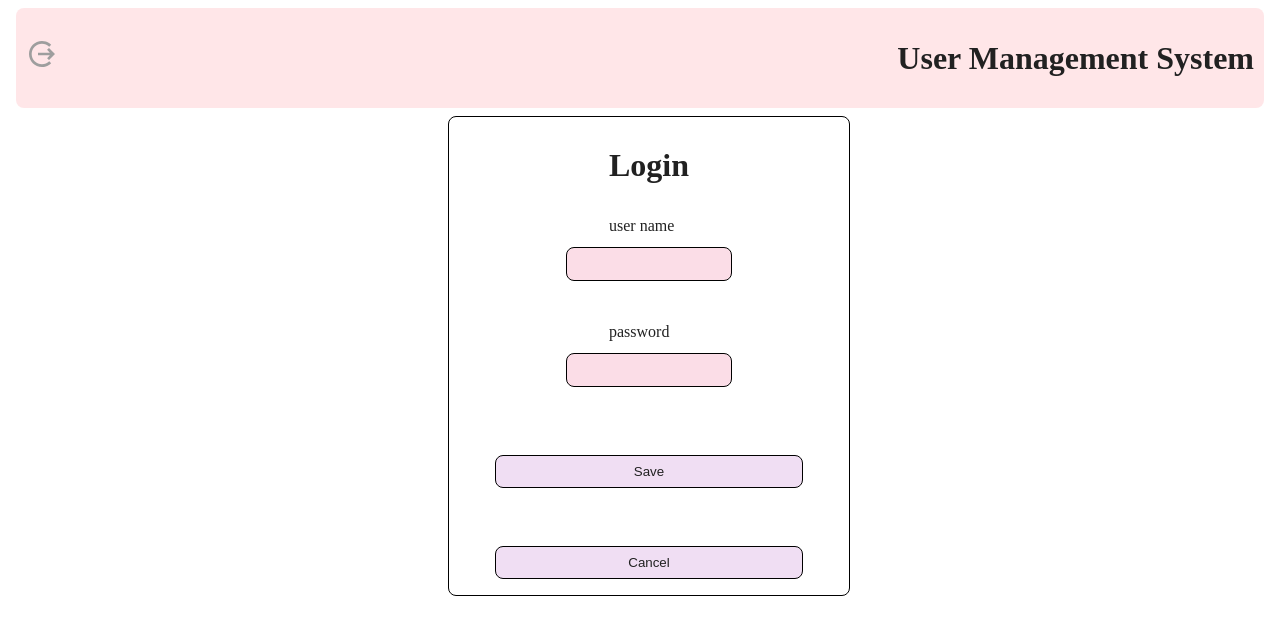
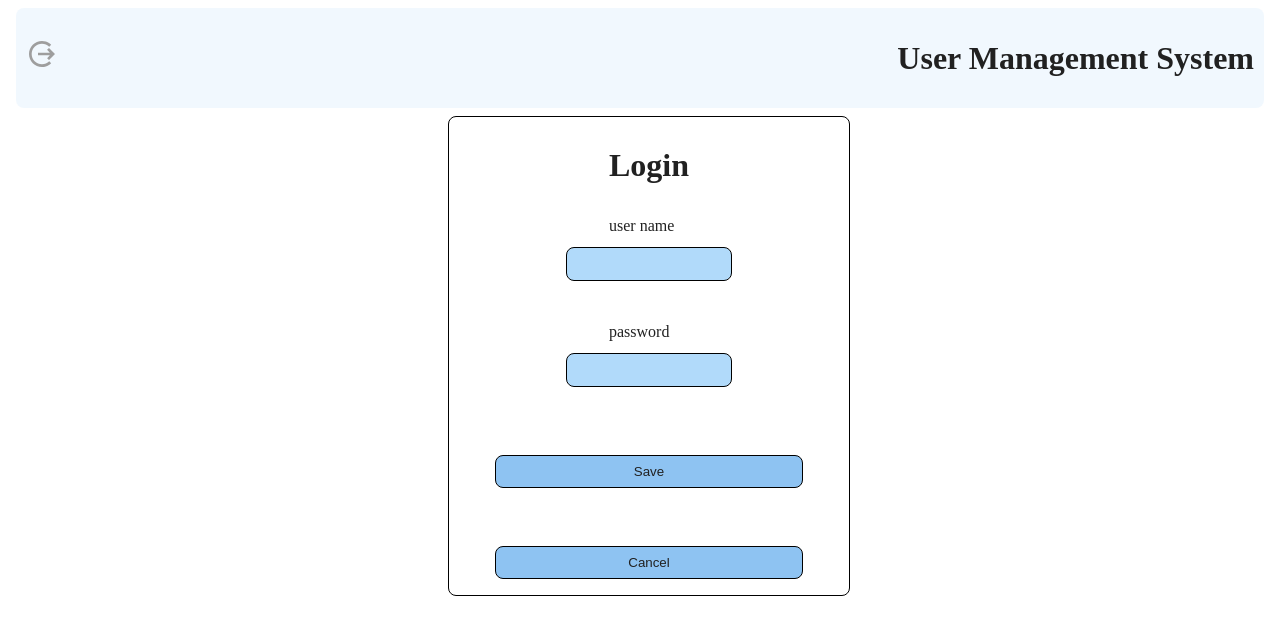
Before and after one commit to MosheRW/UMS, a React (Create React App) app: page /login in a window 1280 px wide. Shown: the top 634 px of the page. Built offline with nearby package versions, Linux system fonts and the light colour scheme; no server answers.

Commit message:
🎈 perf(theme): refactor color scheme
thired try

```diff
--- a/src/components/dashboardComopnenet/dashboardComopnenet.style.ts
+++ b/src/components/dashboardComopnenet/dashboardComopnenet.style.ts
@@ -101,10 +101,10 @@ border: 1px solid #ddd;
 export const DisplayUsersBrowserEditionRow = styled.tr<{ $odd: boolean }>`
 background-color: ${({ theme }) =>
     (props) =>
-      props.$odd ? theme.secondComponentsColorTransperent : theme.thirdComponentsColorTransperent};
-color: ${({ theme }) =>
+      props.$odd ? theme.firstComponentsColor : theme.thirdComponentsColorTransperent};
+/* color: ${({ theme }) =>
     (props) =>
-      props.$odd ? theme.primaryTextColor : theme.secondaryTextColor};
+      props.$odd ? theme.primaryTextColor : theme.secondaryTextColor}; */
 color: ${({ theme }) => theme.primaryTextColor};
 text-align: ${({ theme }) => theme.alignText};
 border-style: solid;
@@ -133,7 +133,7 @@ export const DisplayUsersMobileEditionContainer = styled.div`
 `;
 
 export const DisplayUserMobileEdition = styled.div<{ $isChoosen: boolean }>`
-background-color: ${({ $isChoosen }) => ($isChoosen ? ({ theme }) => theme.thirdComponentsColorTransperent : ({ theme }) => theme.secondComponentsColorTransperent)};
+background-color: ${({ $isChoosen }) => ($isChoosen ? ({ theme }) => theme.firstComponentsColor : ({ theme }) => theme.secondComponentsColorTransperent)};
   display: flex;
   flex-direction: column;
   justify-content: space-between;
--- a/src/style/themes.style.ts
+++ b/src/style/themes.style.ts
@@ -37,48 +37,49 @@ export const Clicking = css``;
 export const lightTheme: Theme = {
   backgroundColor: "#FFFFFF", // Pure white background
 
-  firstComponentsColor: "#FFCDD2", // Red 100
-  secondComponentsColor: "#F8BBD0", // Pink 100
-  thirdComponentsColor: "#E1BEE7", // Purple 100
+  firstComponentsColor: "#E3F2FD", // Light Blue 100
+  secondComponentsColor: "#64B5F6", // Light Blue 400
+  thirdComponentsColor: "#0D47A1", // Blue 900   "#1E88E5", // Blue 600
 
-  firstComponentsColorTransperent: "rgba(255, 205, 210, 0.5)", // Red 100 (50% opacity)
-  secondComponentsColorTransperent: "rgba(248, 187, 208, 0.5)", // Pink 100 (50% opacity)
-  thirdComponentsColorTransperent: "rgba(225, 190, 231, 0.5)", // Purple 100 (50% opacity)
+  firstComponentsColorTransperent: "rgba(227, 242, 253, 0.5)", // Light Blue 100 (50% opacity)
+  secondComponentsColorTransperent: "rgba(100, 181, 246, 0.5)", // Light Blue 400 (50% opacity)
+  thirdComponentsColorTransperent: "rgba(30, 136, 229, 0.5)", // Blue 600 (50% opacity)
 
-  frameColor: "#CFD8DC", // Blue Grey 200
+  frameColor: "#B0BEC5", // Blue Grey 300
 
-  primaryTextColor: "#212121", // Grey 900 for main text
-  secondaryTextColor: "#616161", // Grey 700 for secondary text
-  thirdTextColor: "#9E9E9E", // Grey 500 for subtle text
+  primaryTextColor: "#212121", // Grey 900
+  secondaryTextColor: "#616161", // Grey 700
+  thirdTextColor: "#9E9E9E", // Grey 500
 
   primaryTextFont: "'Roboto', sans-serif",
   secondaryTextFont: "'Roboto', sans-serif",
   thirdTextFont: "'Roboto', sans-serif",
 
-  primaryTextSize: "18px", // Larger size for main text
-  secondaryTextSize: "16px",
-  thirdTextSize: "14px",
+  primaryTextSize: "16px",
+  secondaryTextSize: "14px",
+  thirdTextSize: "12px",
 
-  borderRadius: "10px", // Slightly rounded corners
-  borderWidth: "1.5px", // Thicker for clarity
-  borderColor: "#B0BEC5", // Blue Grey 300 for borders
+  borderRadius: "8px", // Rounded corners for a modern look
+  borderWidth: "1px",
+  borderColor: "#E0E0E0", // Grey 300
   alignText: "left",
 };
+
 
 export const darkTheme: Theme = {
   backgroundColor: "#121212", // Deep black background
 
-  firstComponentsColor: "#EF5350", // Red 400
-  secondComponentsColor: "#AB47BC", // Purple 400
-  thirdComponentsColor: "#42A5F5", // Blue 400
+  firstComponentsColor: "#1E88E5", // Blue 600
+  secondComponentsColor: "#1565C0", // Blue 800
+  thirdComponentsColor: "#0D47A1", // Blue 900
 
-  firstComponentsColorTransperent: "rgba(239, 83, 80, 0.5)", // Red 400 (50% opacity)
-  secondComponentsColorTransperent: "rgba(171, 71, 188, 0.5)", // Purple 400 (50% opacity)
-  thirdComponentsColorTransperent: "rgba(66, 165, 245, 0.5)", // Blue 400 (50% opacity)
+  firstComponentsColorTransperent: "rgba(30, 136, 229, 0.5)", // Blue 600 (50% opacity)
+  secondComponentsColorTransperent: "rgba(21, 101, 192, 0.5)", // Blue 800 (50% opacity)
+  thirdComponentsColorTransperent: "rgba(13, 71, 161, 0.5)", // Blue 900 (50% opacity)
 
   frameColor: "#37474F", // Blue Grey 800
 
-  primaryTextColor: "#E0E0E0", // Grey 300 for light text
+  primaryTextColor: "#E0E0E0", // Grey 300 for main text
   secondaryTextColor: "#B0BEC5", // Blue Grey 400 for secondary text
   thirdTextColor: "#78909C", // Blue Grey 500 for subtle text
 
@@ -86,15 +87,30 @@ export const darkTheme: Theme = {
   secondaryTextFont: "'Roboto', sans-serif",
   thirdTextFont: "'Roboto', sans-serif",
 
-  primaryTextSize: "18px", // Larger size for main text
-  secondaryTextSize: "16px",
-  thirdTextSize: "14px",
+  primaryTextSize: "16px",
+  secondaryTextSize: "14px",
+  thirdTextSize: "12px",
 
-  borderRadius: "10px", // Slightly rounded corners
-  borderWidth: "1.5px", // Thicker for clarity
-  borderColor: "#546E7A", // Blue Grey 700 for borders
+  borderRadius: "8px", // Rounded corners
+  borderWidth: "1px",
+  borderColor: "#424242", // Grey 800
   alignText: "left",
 };
+
+/**
+ * backround color
+ * color
+ * text color
+ * border color
+ */
+
+// primary
+// seconderyComponentV1
+// seconderyComponentV1 - chosen
+// seconderyComponentV2
+// seconderyComponentV2 - chosen
+
+
 
 
 export const Buttons = css`
```
